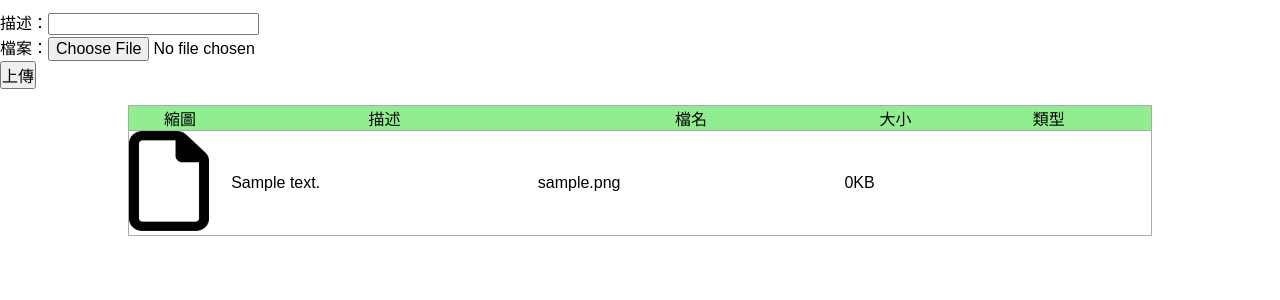
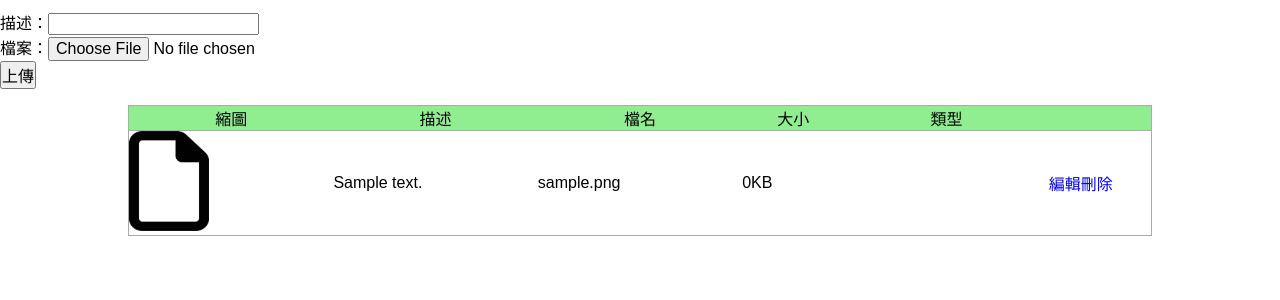
Before and after one commit to jacalabc/myphpGraphic, a PHP site: page /upload.php in a window 1280 px wide. Shown: the part 76-376 px from the top of the page. Run offline with PHP 8.4, Linux system fonts and the light colour scheme; tables that the repository leaves empty hold one stand-in row (values such as "Sample post").

Commit message:
完成刪除檔案及資料功能

```diff
--- a/upload.php
+++ b/upload.php
@@ -17,7 +17,7 @@ include_once "./api/base.php";
     <title>檔案上傳</title>
     <link rel="stylesheet" href="style.css">
     <style>
-        .list{
+       .list{
             list-style-type:none;
             padding: 0;
             margin:1rem auto;
@@ -36,23 +36,28 @@ include_once "./api/base.php";
             background-color: lightgreen;
         }
         .list-item div:nth-child(1){
-            width:10%;
+            width:20%;
         }
         .list-item div:nth-child(1) img{
             width:150px;
             height:100px;
         }
         .list-item div:nth-child(2){
-            width:30%;
+            width:20%;
         }
         .list-item div:nth-child(3){
-            width:30%;
+            width:20%;
         }
         .list-item div:nth-child(4){
             width:10%;
         }
         .list-item div:nth-child(5){
             width:20%;
+            overflow: hidden;
+        }
+        .list-item div:nth-child(6){
+            width:10%;
+            overflow: hidden;
         }
     </style>
 </head>
@@ -110,6 +115,10 @@ foreach($files as $file){
         echo "<div>";
         echo $file['type'];
         echo "</div>";
+        echo "<div>";
+        echo "<a href='edit_form.php?id={$file['id']}'>編輯</a>";
+        echo "<a href='./api/del.php?id={$file['id']}'>刪除</a>";
+        echo "</div>";
     echo "</li>";
 }
 echo "</ul>";
```
Also changed, not shown: api/del.php (added, +11 -0 lines), api/upload.php (+22 -19 lines), upload/20221212010848.png (deleted), upload/20221212011349.png (deleted), upload/20221212021748.png (added), 1 other file.
